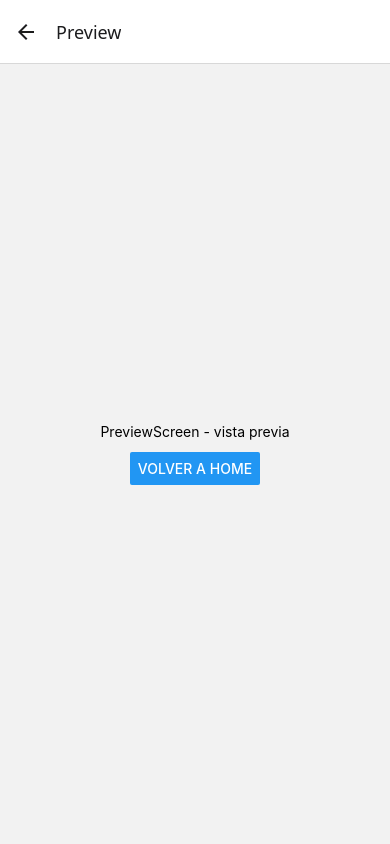
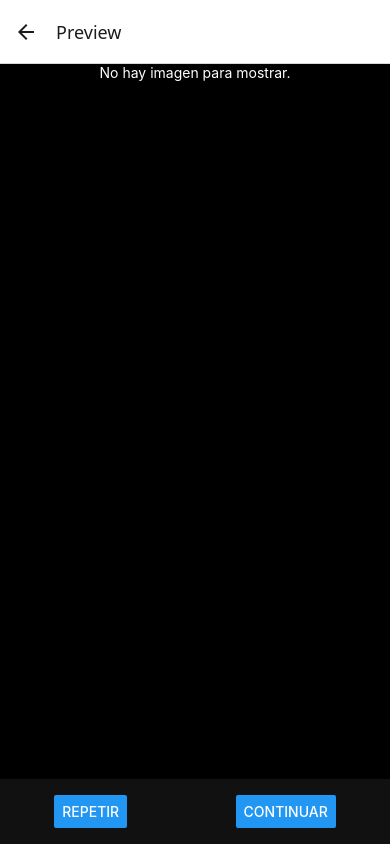
Before and after one commit to LUISVTP/docscan-app, a React Native app: screen /Preview in a window 390 px wide. Built offline with nearby package versions, Linux system fonts and the light colour scheme.

Commit message:
feat: camera capture and gallery picker

```diff
--- a/app.json
+++ b/app.json
@@ -1,13 +1,17 @@
 {
   "expo": {
-    "name": "docscan-temp",
-    "slug": "docscan-temp",
+    "name": "docscan-app",
+    "slug": "docscan-app",
     "version": "1.0.0",
     "orientation": "portrait",
     "icon": "./assets/icon.png",
     "userInterfaceStyle": "light",
     "ios": {
-      "supportsTablet": true
+      "supportsTablet": true,
+      "infoPlist": {
+        "NSCameraUsageDescription": "DocScan necesita acceso a la camara para escanear documentos.",
+        "NSPhotoLibraryUsageDescription": "DocScan necesita acceso a la galeria para seleccionar imagenes."
+      }
     },
     "android": {
       "adaptiveIcon": {
@@ -16,6 +20,11 @@
         "backgroundImage": "./assets/android-icon-background.png",
         "monochromeImage": "./assets/android-icon-monochrome.png"
       },
+      "permissions": [
+        "CAMERA",
+        "READ_EXTERNAL_STORAGE",
+        "WRITE_EXTERNAL_STORAGE"
+      ],
       "predictiveBackGestureEnabled": false
     },
     "web": {
--- a/src/screens/HomeScreen.tsx
+++ b/src/screens/HomeScreen.tsx
@@ -9,7 +9,7 @@ export default function HomeScreen({ navigation }: Props) {
   return (
     <View style={{ flex: 1, alignItems: 'center', justifyContent: 'center', gap: 12 }}>
       <Text>HomeScreen - lista de documentos</Text>
-      <Button title="Ir a Scan" onPress={() => navigation.navigate('Scan')} />
+      <Button title="Escanear" onPress={() => navigation.navigate('Scan')} />
     </View>
   );
 }
--- a/src/screens/PreviewScreen.tsx
+++ b/src/screens/PreviewScreen.tsx
@@ -1,15 +1,54 @@
-import { Button, Text, View } from 'react-native';
+import { Alert, Button, Image, StyleSheet, Text, View } from 'react-native';
 import { NativeStackScreenProps } from '@react-navigation/native-stack';
 
 import { RootStackParamList } from '../types/navigation';
 
 type Props = NativeStackScreenProps<RootStackParamList, 'Preview'>;
 
-export default function PreviewScreen({ navigation }: Props) {
+export default function PreviewScreen({ navigation, route }: Props) {
+  const imageUri = route.params?.imageUri;
+
   return (
-    <View style={{ flex: 1, alignItems: 'center', justifyContent: 'center', gap: 12 }}>
-      <Text>PreviewScreen - vista previa</Text>
-      <Button title="Volver a Home" onPress={() => navigation.navigate('Home')} />
+    <View style={styles.container}>
+      {imageUri ? (
+        <Image
+          source={{ uri: imageUri }}
+          style={styles.image}
+          resizeMode="contain"
+        />
+      ) : (
+        <Text style={styles.placeholder}>No hay imagen para mostrar.</Text>
+      )}
+      <View style={styles.buttons}>
+        <Button title="Repetir" onPress={() => navigation.navigate('Scan')} />
+        <Button
+          title="Continuar"
+          onPress={() => Alert.alert('Próximamente: recorte')}
+        />
+      </View>
     </View>
   );
 }
+
+const styles = StyleSheet.create({
+  container: {
+    flex: 1,
+    backgroundColor: '#000',
+  },
+  image: {
+    flex: 1,
+    width: '100%',
+  },
+  placeholder: {
+    flex: 1,
+    color: '#fff',
+    textAlign: 'center',
+    textAlignVertical: 'center',
+  },
+  buttons: {
+    flexDirection: 'row',
+    justifyContent: 'space-around',
+    paddingVertical: 16,
+    backgroundColor: '#111',
+  },
+});
--- a/src/screens/ScanScreen.tsx
+++ b/src/screens/ScanScreen.tsx
@@ -1,4 +1,14 @@
-import { Button, Text, View } from 'react-native';
+import { CameraView, useCameraPermissions } from 'expo-camera';
+import * as ImagePicker from 'expo-image-picker';
+import { useRef, useState } from 'react';
+import {
+  Alert,
+  Button,
+  Pressable,
+  StyleSheet,
+  Text,
+  View,
+} from 'react-native';
 import { NativeStackScreenProps } from '@react-navigation/native-stack';
 
 import { RootStackParamList } from '../types/navigation';
@@ -6,11 +16,140 @@ import { RootStackParamList } from '../types/navigation';
 type Props = NativeStackScreenProps<RootStackParamList, 'Scan'>;
 
 export default function ScanScreen({ navigation }: Props) {
+  const cameraRef = useRef<CameraView>(null);
+  const [permission, requestPermission] = useCameraPermissions();
+  const [flashOn, setFlashOn] = useState(false);
+  const [mediaPermission, requestMediaPermission] =
+    ImagePicker.useMediaLibraryPermissions();
+
+  const takePicture = async () => {
+    if (!cameraRef.current) return;
+    try {
+      const photo = await cameraRef.current.takePictureAsync();
+      if (photo?.uri) {
+        navigation.navigate('Preview', { imageUri: photo.uri });
+      }
+    } catch (error) {
+      Alert.alert('Error', 'No se pudo capturar la imagen.');
+    }
+  };
+
+  const pickFromGallery = async () => {
+    if (!mediaPermission?.granted) {
+      const result = await requestMediaPermission();
+      if (!result.granted) {
+        Alert.alert('Permiso requerido', 'Se necesita acceso a la galeria.');
+        return;
+      }
+    }
+    const result = await ImagePicker.launchImageLibraryAsync({
+      mediaTypes: ImagePicker.MediaTypeOptions.Images,
+      quality: 1,
+    });
+    if (!result.canceled && result.assets.length > 0) {
+      navigation.navigate('Preview', { imageUri: result.assets[0].uri });
+    }
+  };
+
+  if (!permission) {
+    return (
+      <View style={styles.center}>
+        <Text>Cargando permisos...</Text>
+      </View>
+    );
+  }
+
+  if (!permission.granted) {
+    return (
+      <View style={styles.center}>
+        <Text style={styles.message}>
+          Se necesita permiso de camara para escanear documentos.
+        </Text>
+        <Button title="Conceder permiso" onPress={requestPermission} />
+        <Button title="Volver" onPress={() => navigation.goBack()} />
+      </View>
+    );
+  }
+
   return (
-    <View style={{ flex: 1, alignItems: 'center', justifyContent: 'center', gap: 12 }}>
-      <Text>ScanScreen - camara</Text>
-      <Button title="Ir a Preview" onPress={() => navigation.navigate('Preview')} />
-      <Button title="Volver" onPress={() => navigation.goBack()} />
+    <View style={styles.container}>
+      <CameraView
+        ref={cameraRef}
+        style={styles.camera}
+        facing="back"
+        flash={flashOn ? 'on' : 'off'}
+      />
+      <View style={styles.controls}>
+        <Pressable style={styles.sideButton} onPress={pickFromGallery}>
+          <Text style={styles.buttonText}>Galeria</Text>
+        </Pressable>
+        <Pressable style={styles.captureButton} onPress={takePicture}>
+          <View style={styles.captureInner} />
+        </Pressable>
+        <Pressable
+          style={styles.sideButton}
+          onPress={() => setFlashOn((value) => !value)}
+        >
+          <Text style={styles.buttonText}>
+            {flashOn ? 'Flash ON' : 'Flash OFF'}
+          </Text>
+        </Pressable>
+      </View>
     </View>
   );
 }
+
+const styles = StyleSheet.create({
+  container: {
+    flex: 1,
+    backgroundColor: '#000',
+  },
+  camera: {
+    flex: 1,
+  },
+  controls: {
+    position: 'absolute',
+    bottom: 40,
+    left: 0,
+    right: 0,
+    flexDirection: 'row',
+    alignItems: 'center',
+    justifyContent: 'space-around',
+  },
+  sideButton: {
+    paddingHorizontal: 16,
+    paddingVertical: 12,
+    backgroundColor: 'rgba(255,255,255,0.2)',
+    borderRadius: 8,
+  },
+  captureButton: {
+    width: 72,
+    height: 72,
+    borderRadius: 36,
+    borderWidth: 4,
+    borderColor: '#fff',
+    alignItems: 'center',
+    justifyContent: 'center',
+  },
+  captureInner: {
+    width: 56,
+    height: 56,
+    borderRadius: 28,
+    backgroundColor: '#fff',
+  },
+  buttonText: {
+    color: '#fff',
+    fontWeight: '600',
+  },
+  center: {
+    flex: 1,
+    alignItems: 'center',
+    justifyContent: 'center',
+    padding: 24,
+    gap: 12,
+  },
+  message: {
+    textAlign: 'center',
+    marginBottom: 12,
+  },
+});
```
